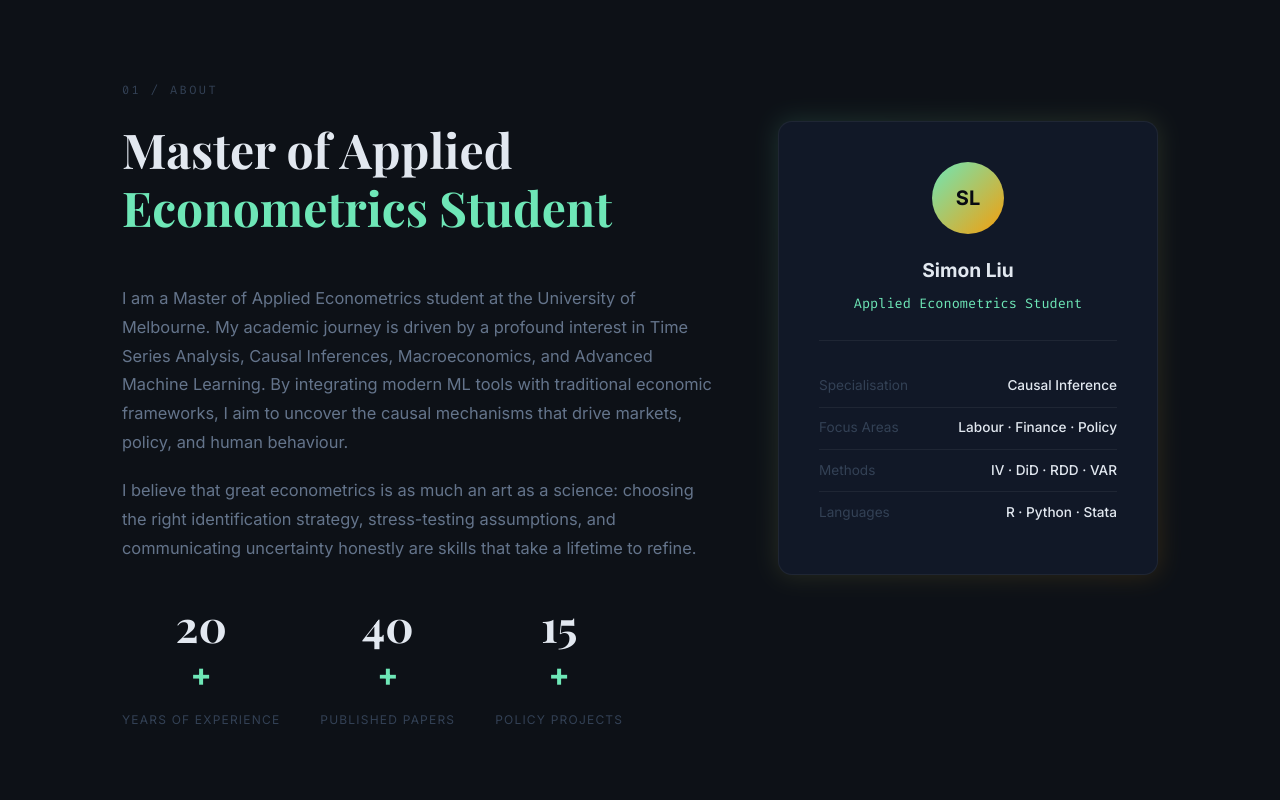
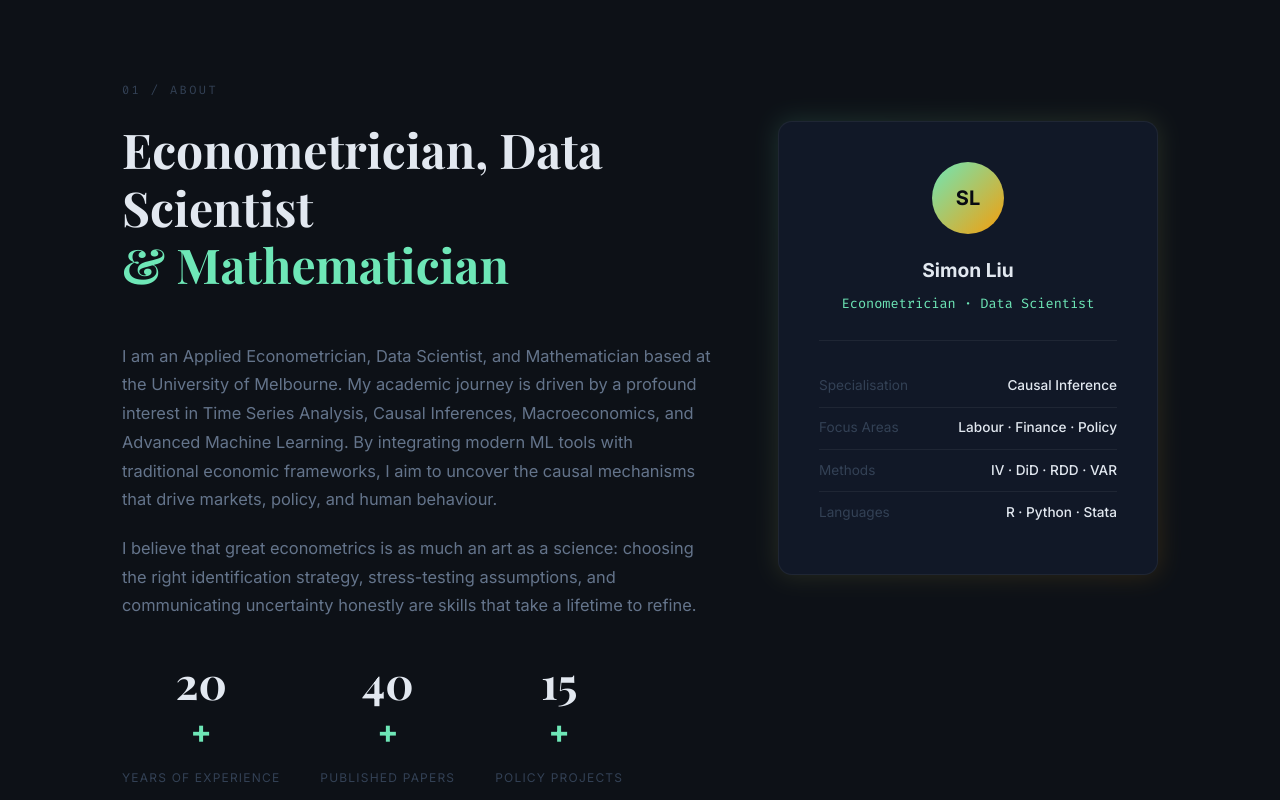
Before and after one commit to songshiliu935-gif/personal_website, a plain HTML site: page index.html in a window 1280 px wide. Shown: the part 840-1640 px from the top of the page. Drawn offline with nearby package versions, Linux system fonts and the light colour scheme.

Commit message:
Update profile to Econometrician, Mathematician, Data Scientist

```diff
--- a/index.html
+++ b/index.html
@@ -4,8 +4,7 @@
 <head>
   <meta charset="UTF-8" />
   <meta name="viewport" content="width=device-width, initial-scale=1.0" />
-  <meta name="description"
-    content="Simon Liu – Master of Applied Econometrics Student at the University of Melbourne." />
+  <meta name="description" content="Simon Liu – Applied Econometrician, Mathematician, and Data Scientist." />
   <meta property="og:title" content="Simon Liu | Econometrician" />
   <meta property="og:description" content="Personal website of Simon Liu – research, expertise, and contact." />
   <title>Simon Liu | Econometrician</title>
@@ -89,12 +88,12 @@
       <div class="section-tag reveal">01 / About</div>
       <div class="about-grid">
         <div class="about-text reveal">
-          <h2 class="section-title">Master of Applied<br /><em>Econometrics Student</em></h2>
+          <h2 class="section-title">Econometrician, Data Scientist<br /><em>&amp; Mathematician</em></h2>
           <p>
-            I am a Master of Applied Econometrics student at the University of Melbourne. My academic journey is driven
-            by a profound interest in Time Series Analysis, Causal Inferences, Macroeconomics, and Advanced Machine
-            Learning. By integrating modern ML tools with traditional economic frameworks, I aim to uncover the causal
-            mechanisms that drive markets, policy, and human behaviour.
+            I am an Applied Econometrician, Data Scientist, and Mathematician based at the University of Melbourne. My
+            academic journey is driven by a profound interest in Time Series Analysis, Causal Inferences,
+            Macroeconomics, and Advanced Machine Learning. By integrating modern ML tools with traditional economic
+            frameworks, I aim to uncover the causal mechanisms that drive markets, policy, and human behaviour.
           </p>
           <p>
             I believe that great econometrics is as much an art as a science: choosing the right
@@ -121,7 +120,7 @@
           <div class="card-inner">
             <div class="card-avatar">SL</div>
             <h3>Simon Liu</h3>
-            <p class="card-role">Applied Econometrics Student</p>
+            <p class="card-role">Econometrician · Data Scientist</p>
             <hr class="card-divider" />
             <ul class="card-info">
               <li><span class="ci-label">Specialisation</span><span class="ci-val">Causal Inference</span></li>
--- a/script.js
+++ b/script.js
@@ -99,7 +99,9 @@ revealEls.forEach(el => revealObserver.observe(el));
 
 /* ── Typing effect ── */
 const phrases = [
-  'Master of Applied Econometrics Student',
+  'Applied Econometrician',
+  'Mathematician',
+  'Data Scientist',
   'Time Series Analyst',
   'Causal Inference Enthusiast',
   'Macroeconomics Researcher',
```
